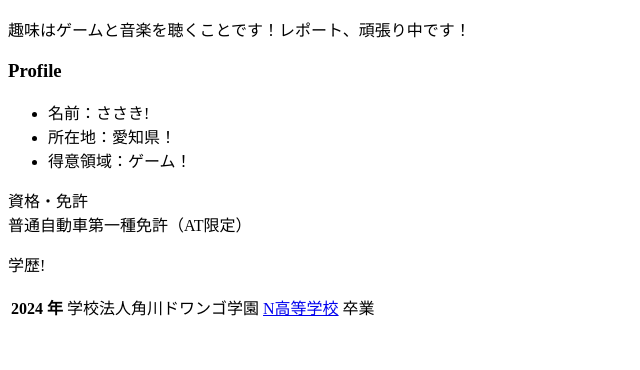
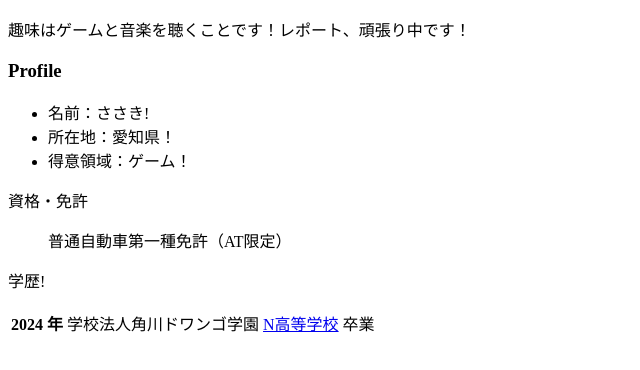
Before and after one commit to sasaki0628/sasaki0628.github.io, a plain HTML site: page index.html in a window 1280 px wide. Shown: the part 110-480 px from the top of the page, without its empty margins (0-640 px from the left). Drawn offline with Linux system fonts and the light colour scheme.

Commit message:
情報追加その２

```diff
--- a/index.html
+++ b/index.html
@@ -21,8 +21,9 @@
     </ul>
 
         <th>資格・免許</th>
-    <br>
+    <ul>
         <td>普通自動車第一種免許（AT限定）</td>
+       </ul>
       </tr>
 
     <p>学歴!</p>
```
